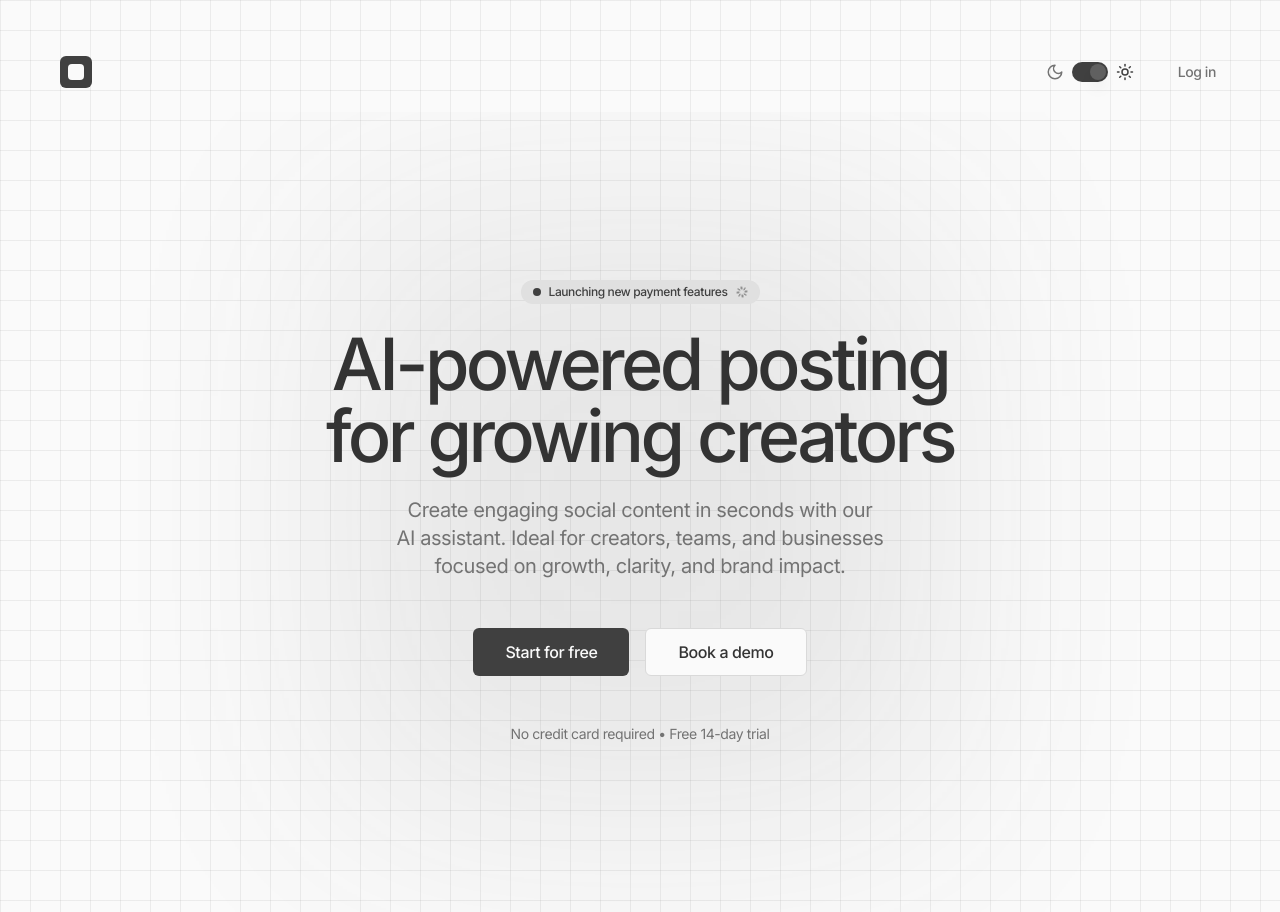
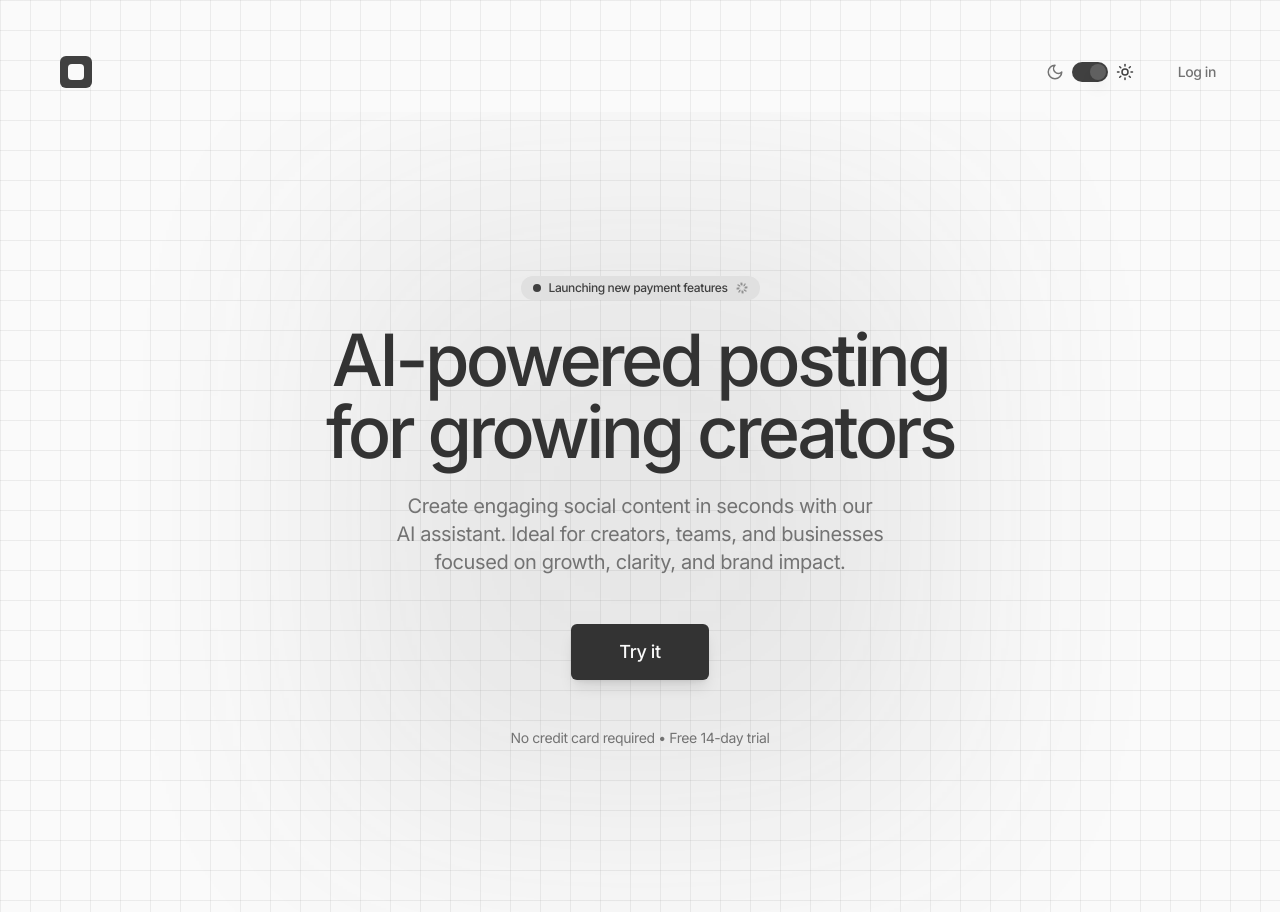
Before and after one commit to gitabdul0001/fintech-template-816, a React (Vite) app: page / in a window 1280 px wide. Built offline with nearby package versions, Linux system fonts and the light colour scheme.

Commit message:
Update CTA button
Replaced "Start for free" and "Book a demo" buttons with a single black "Try it" button that redirects to `https://app.postgenai.xyz/`.

```diff
--- a/src/components/HeroSection.tsx
+++ b/src/components/HeroSection.tsx
@@ -35,12 +35,12 @@ const HeroSection = () => {
           Create engaging social content in seconds with our AI assistant. Ideal for creators, teams, and businesses focused on growth, clarity, and brand impact.
         </p>
 
-        <div className="flex flex-col sm:flex-row gap-4 justify-center pt-6 items-center">
-          <Button className="bg-primary text-primary-foreground hover:bg-primary/80 hover:text-primary-foreground text-base h-12 px-8 transition-all duration-200 min-h-[48px]">
-            Start for free
-          </Button>
-          <Button variant="outline" className="border-border text-foreground hover:bg-accent hover:text-accent-foreground text-base h-12 px-8 transition-all duration-200 min-h-[48px]">
-            Book a demo
+        <div className="flex justify-center pt-6">
+          <Button
+            onClick={() => window.open('https://app.postgenai.xyz/', '_blank')}
+            className="bg-foreground text-background hover:bg-foreground/90 hover:scale-105 text-lg h-14 px-12 transition-all duration-300 shadow-lg hover:shadow-xl font-medium"
+          >
+            Try it
           </Button>
         </div>
 
```
